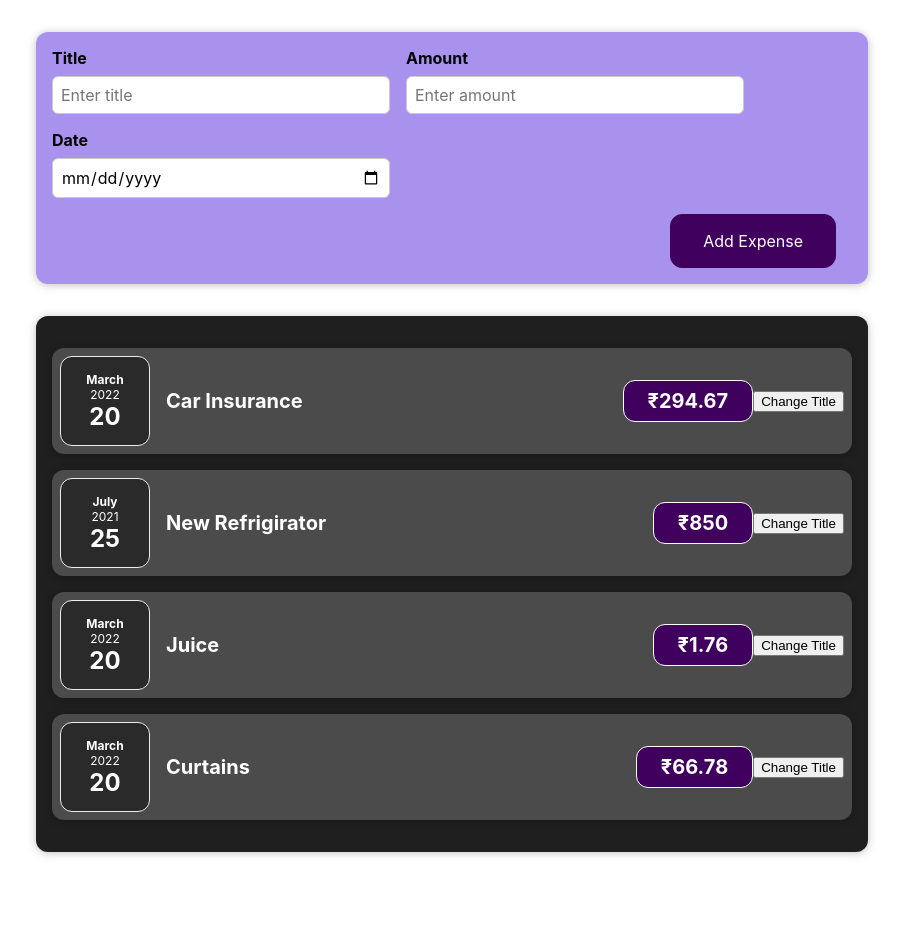
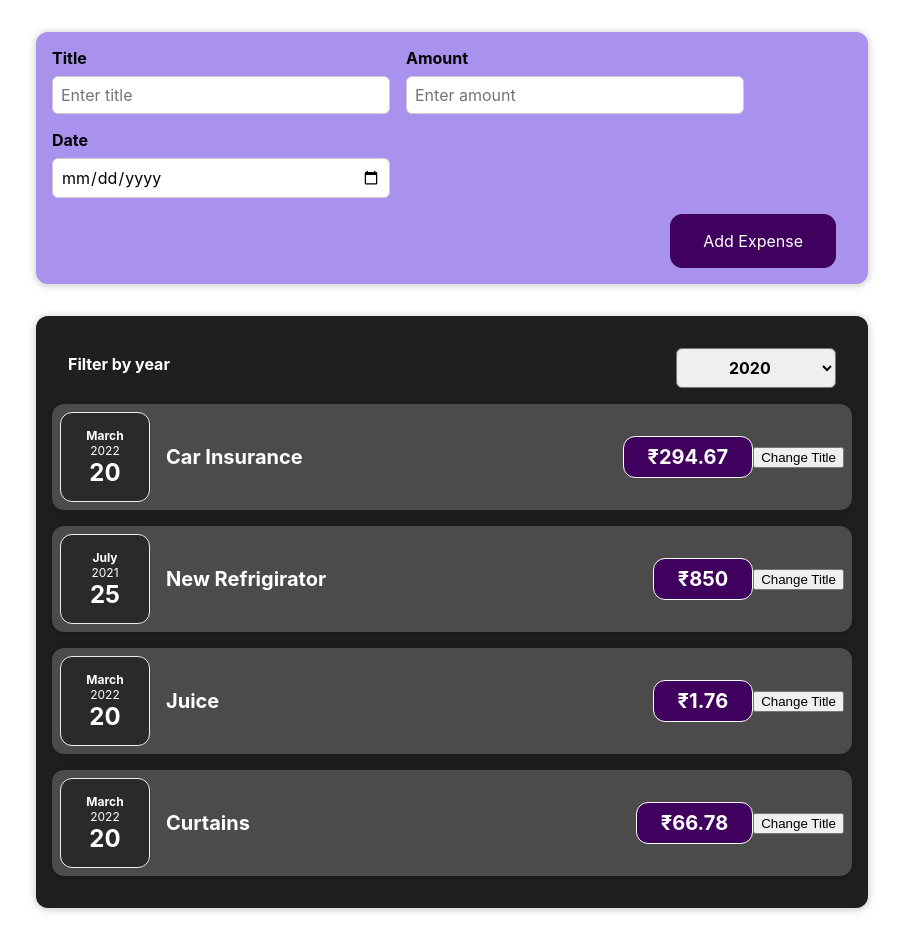
Before and after one commit to amitsamanta2307/react-complete-guide, a React (Create React App) app: page / in a window 1280 px wide. Shown: the whole page, without its empty margins (188-1091 px from the left). Before the commit the page ends 884 px from the top, so only its background shows below. Built offline with nearby package versions, Linux system fonts and the light colour scheme.

Commit message:
Add expenses filter

```diff
--- a/src/components/Expenses/Expenses.tsx
+++ b/src/components/Expenses/Expenses.tsx
@@ -1,38 +1,49 @@
+import { useState } from 'react';
+import ExpensesFilter from '../ExpensesFilter/ExpensesFilter';
 import Card from '../UI/Card';
 import ExpenseItem from './ExpenseItem';
 
 import './Expenses.css';
 
-const Expenses = ({ items }: {
+const Expenses = (props: {
     items: Array<{
         title: string,
         date: Date,
         amount: number
     }>
 }): JSX.Element => {
+    const [filterYear, setFilterYear] = useState<string>('2020');
+
+    const handleFilterChange = (selectedYear: string) => {
+        setFilterYear(selectedYear);
+    };
+
     return (
+        <div>
             <Card className="expenses">
+                <ExpensesFilter selected={filterYear} onFilterChange={handleFilterChange} />
                 <ExpenseItem
-                title={items[0].title}
-                amount={items[0].amount}
-                date={items[0].date}
+                    title={props.items[0].title}
+                    amount={props.items[0].amount}
+                    date={props.items[0].date}
                 />
                 <ExpenseItem
-                title={items[1].title}
-                amount={items[1].amount}
-                date={items[1].date}
+                    title={props.items[1].title}
+                    amount={props.items[1].amount}
+                    date={props.items[1].date}
                 />
                 <ExpenseItem
-                title={items[2].title}
-                amount={items[2].amount}
-                date={items[2].date}
+                    title={props.items[2].title}
+                    amount={props.items[2].amount}
+                    date={props.items[2].date}
                 />
                 <ExpenseItem
-                title={items[3].title}
-                amount={items[3].amount}
-                date={items[3].date}
+                    title={props.items[3].title}
+                    amount={props.items[3].amount}
+                    date={props.items[3].date}
                 />
             </Card>
+        </div>
     );
 };
 
--- /dev/null
+++ b/src/components/ExpensesFilter/ExpensesFilter.css
@@ -0,0 +1,24 @@
+.expenses-filter {
+    color: white;
+    padding: 0 1rem;
+}
+
+.expenses-filter__control {
+    display: flex;
+    width: 100%;
+    align-items: center;
+    justify-content: space-between;
+    margin: 1rem 0;
+}
+
+.expenses-filter label {
+    font-weight: bold;
+    margin-bottom: 0.5rem;
+}
+
+.expenses-filter select {
+    font: inherit;
+    padding: 0.5rem 3rem;
+    font-weight: bold;
+    border-radius: 6px;
+}
--- /dev/null
+++ b/src/components/ExpensesFilter/ExpensesFilter.tsx
@@ -0,0 +1,29 @@
+import React, { ChangeEvent } from 'react';
+
+import './ExpensesFilter.css';
+
+const ExpensesFilter = (props: {
+    selected: string,
+    onFilterChange: (selectYear: string) => void
+}): JSX.Element => {
+    const handleFilterChange = (event: ChangeEvent<HTMLSelectElement>) => {
+        console.log(event.target.value);
+        props.onFilterChange(event.target.value);
+    };
+
+    return (
+        <div className="expenses-filter">
+            <div className="expenses-filter__control">
+                <label>Filter by year</label>
+                <select value={props.selected} onChange={handleFilterChange}>
+                    <option value="2022">2022</option>
+                    <option value="2021">2021</option>
+                    <option value="2020">2020</option>
+                    <option value="2019">2019</option>
+                </select>
+            </div>
+        </div>
+    );
+};
+
+export default ExpensesFilter;
```
Lines whose indentation alone changed are shown as unchanged.
